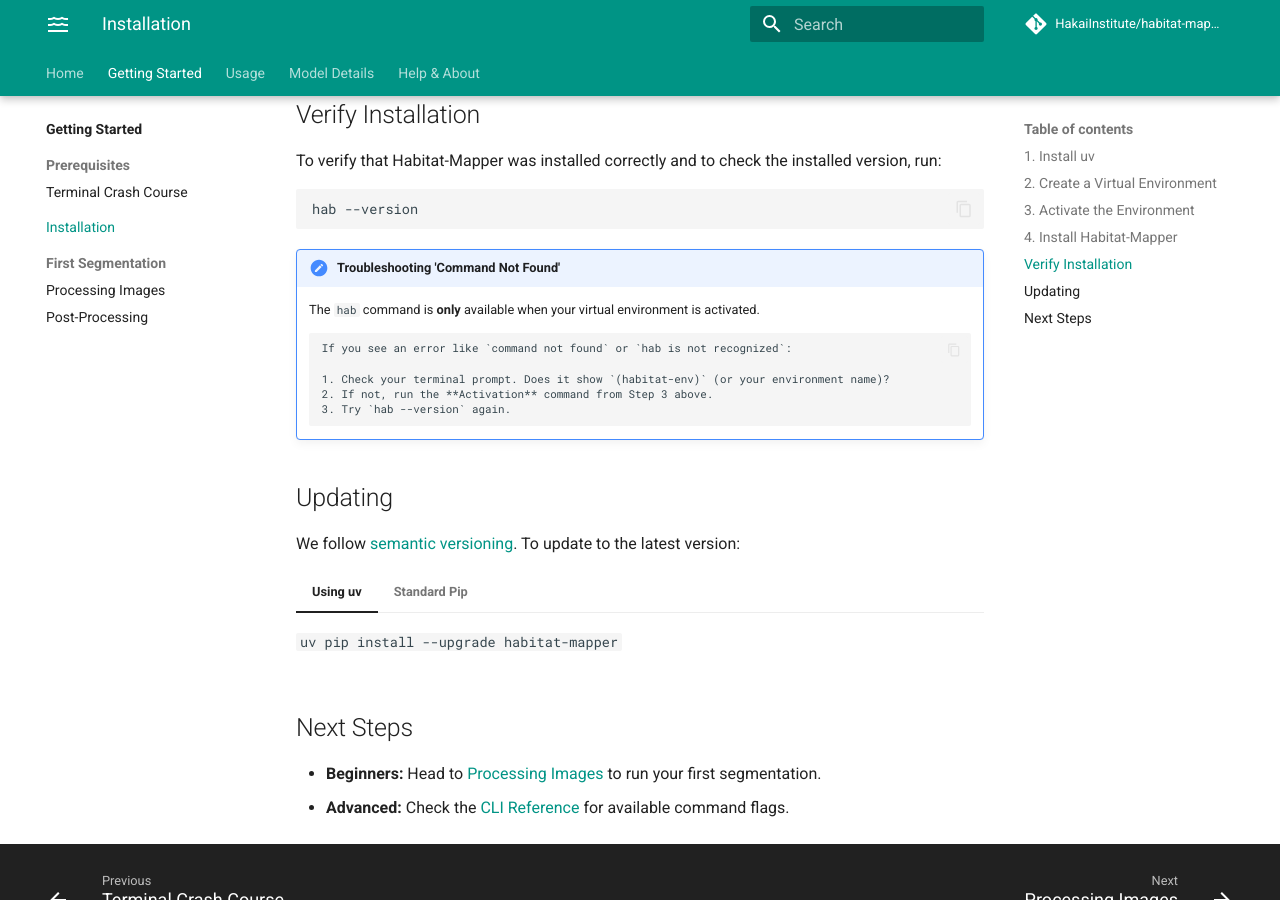
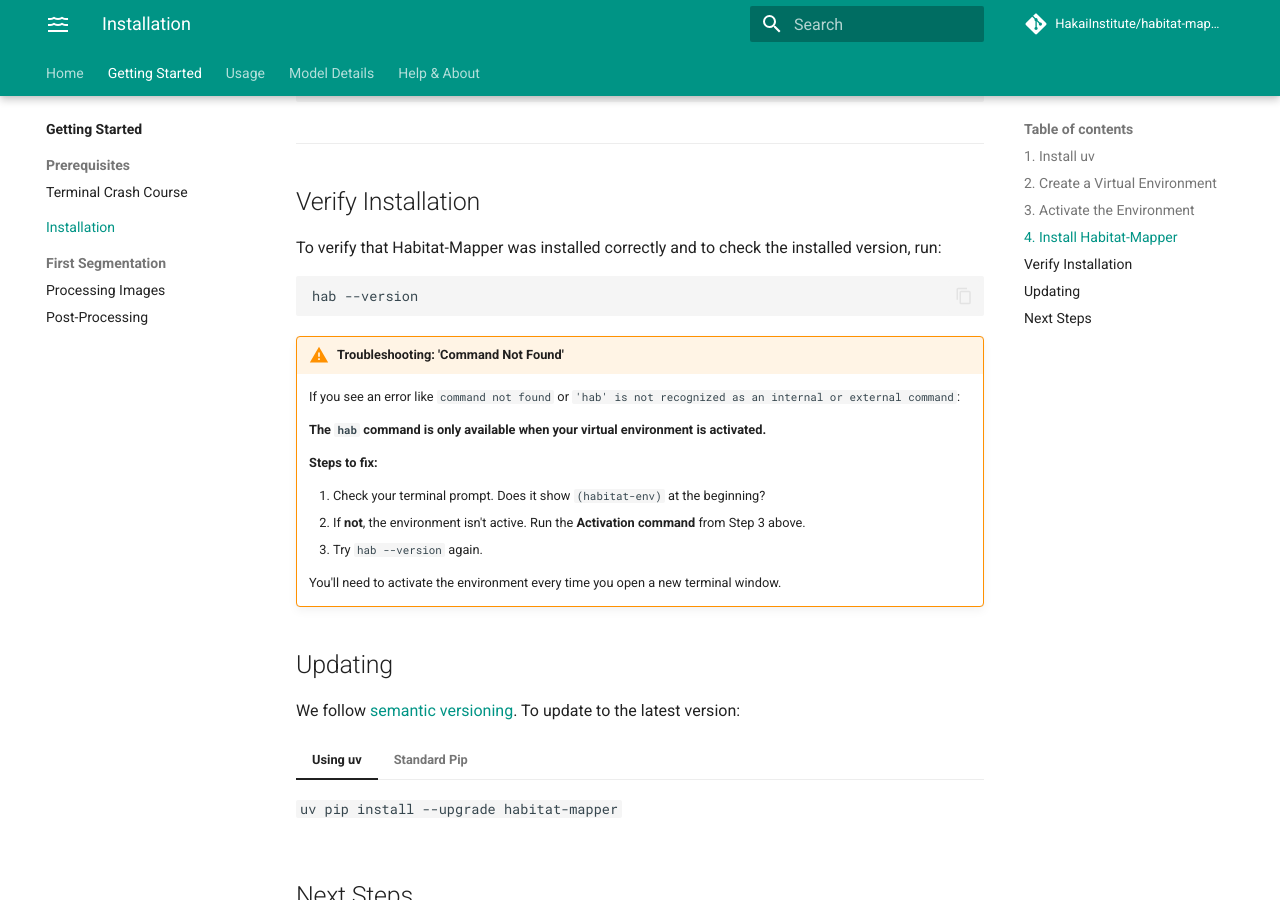
Before and after one commit to HakaiInstitute/kelp-o-matic, an MkDocs documentation site: the page built from docs/installation.md, in a window 1280 px wide and 900 px high, scrolled down 1799 px. Built offline with MkDocs 1.6.1 and Material for MkDocs 9.7.7, drawn with Linux system fonts in a browser that asks for light colours; comment, search, counter and statistics services are not loaded; some of the changed text lies outside the part shown.

Commit message:
docs: Enhance installation and troubleshooting guidance

````diff
--- a/docs/installation.md
+++ b/docs/installation.md
@@ -31,8 +31,12 @@
 
     Navigate to your project folder and create a clean environment.
 
-    !!! warning "Storage Location"
-        **Windows Users:** Create your environment on a local drive (e.g., `C:`), not a network drive. This avoids common GDAL errors.
+    !!! warning "Storage Location (Windows Users)"
+        Create your environment on a local drive (e.g., `C:\Users\YourName\habitat-mapper`), **not** on a network drive (drives mapped to shared folders or servers).
+
+        **Why?** Network drives can cause GDAL library errors during installation. Don't worry if you're unsure what a network drive is—if you're working in your normal Documents or Desktop folder on `C:`, you're fine.
+
+        Once installed, you can navigate to wherever your data is stored (including network drives) to process images.
 
     ```bash
     # 1. Go to your preferred folder
@@ -95,16 +99,18 @@
 hab --version
 ```
 
-!!! important "Troubleshooting 'Command Not Found'"
-    The `hab` command is **only** available when your virtual environment is activated.
+!!! warning "Troubleshooting: 'Command Not Found'"
+    If you see an error like `command not found` or `'hab' is not recognized as an internal or external command`:
 
-    ```
-    If you see an error like `command not found` or `hab is not recognized`:
+    **The `hab` command is only available when your virtual environment is activated.**
 
-    1. Check your terminal prompt. Does it show `(habitat-env)` (or your environment name)?
-    2. If not, run the **Activation** command from Step 3 above.
+    **Steps to fix:**
+
+    1. Check your terminal prompt. Does it show `(habitat-env)` at the beginning?
+    2. If **not**, the environment isn't active. Run the **Activation command** from Step 3 above.
     3. Try `hab --version` again.
-    ```
+
+    You'll need to activate the environment every time you open a new terminal window.
 
 ## Updating
 
````
